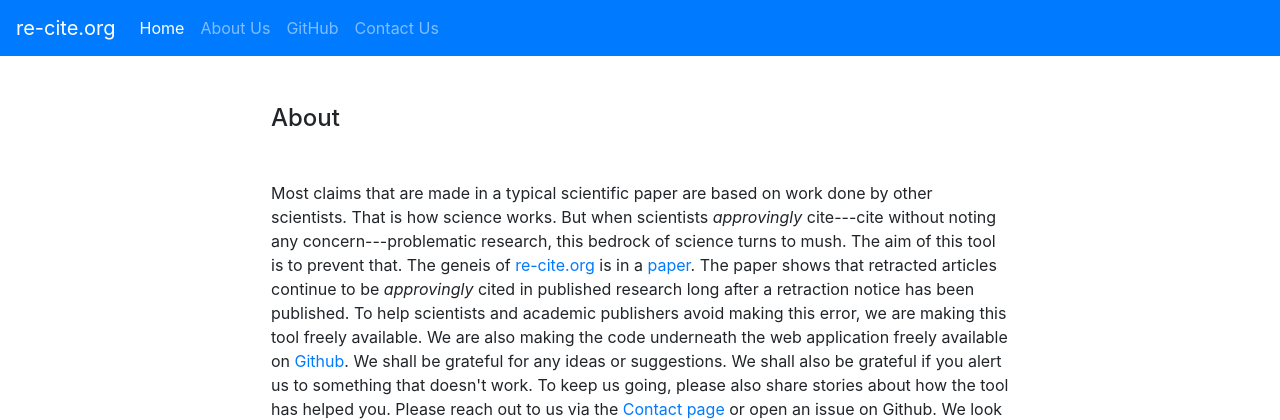
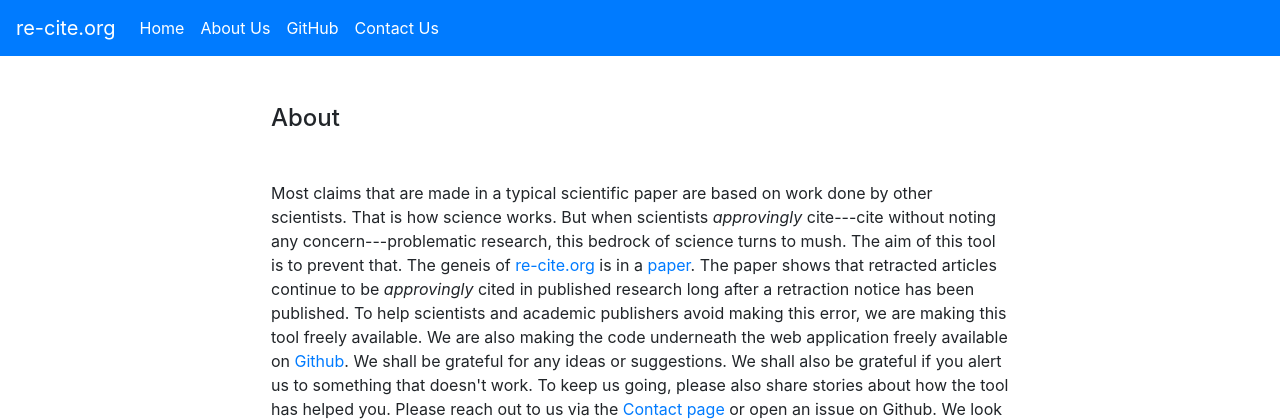
Before and after one commit to recite/re-cite.org, a Flask app: page /about in a window 1280 px wide. Shown: the top 420 px of the page. Run offline with Flask 2, Linux system fonts and the light colour scheme; some libraries are stand-ins or nearby versions.

Commit message:
make all active

```diff
--- a/app/templates/layout.html
+++ b/app/templates/layout.html
@@ -17,13 +17,13 @@
       <li class="nav-item active">
         <a class="nav-link" href="{{ url_for('index') }}">Home <span class="sr-only">(current)</span></a>
       </li>
-      <li class="nav-item">
+      <li class="nav-item active">
         <a class="nav-link" href="{{ url_for('about') }}">About Us</a>
       </li>
-      <li class="nav-item">
+      <li class="nav-item active">
         <a class="nav-link" href="http://github.com/recite/re-cite.org">GitHub</a>
       </li>
-      <li class="nav-item">
+      <li class="nav-item active">
         <a class="nav-link" href="{{ url_for('contact') }}">Contact Us</a>
       </li>
     </ul>
```
